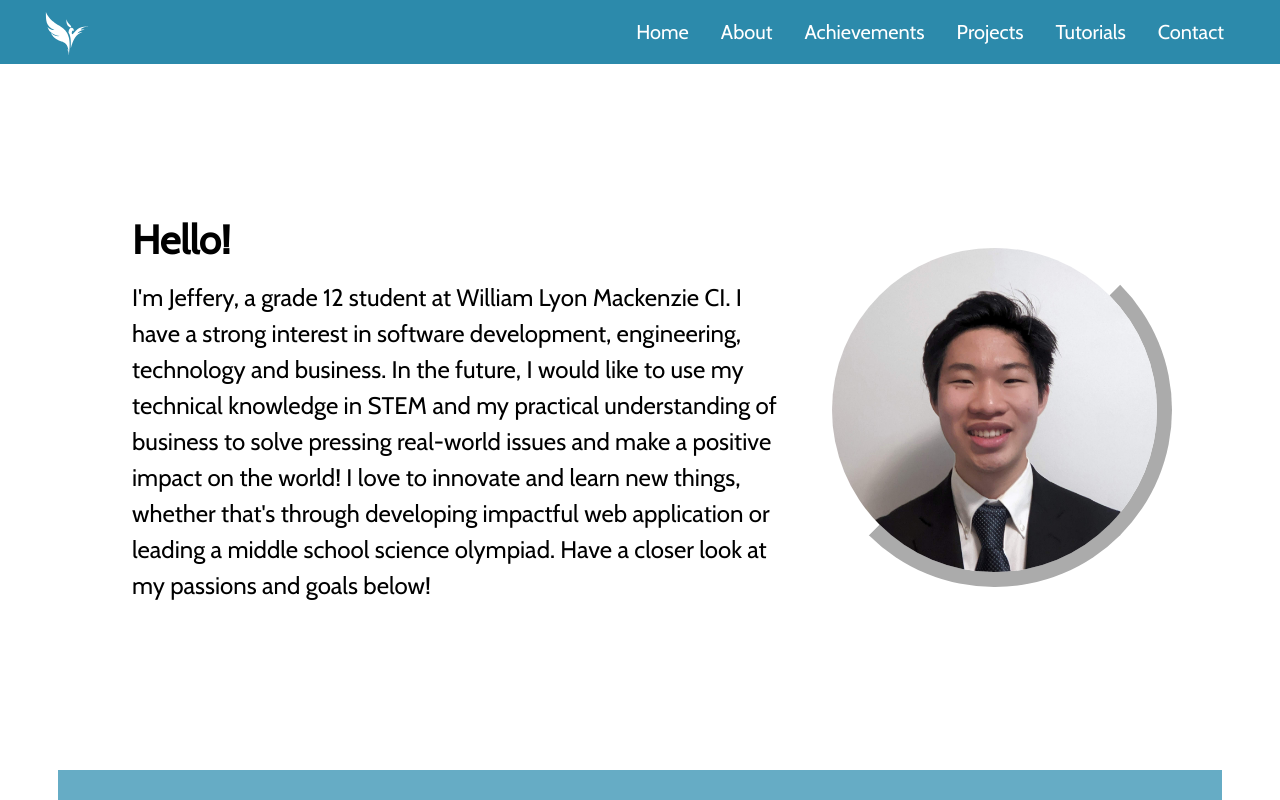
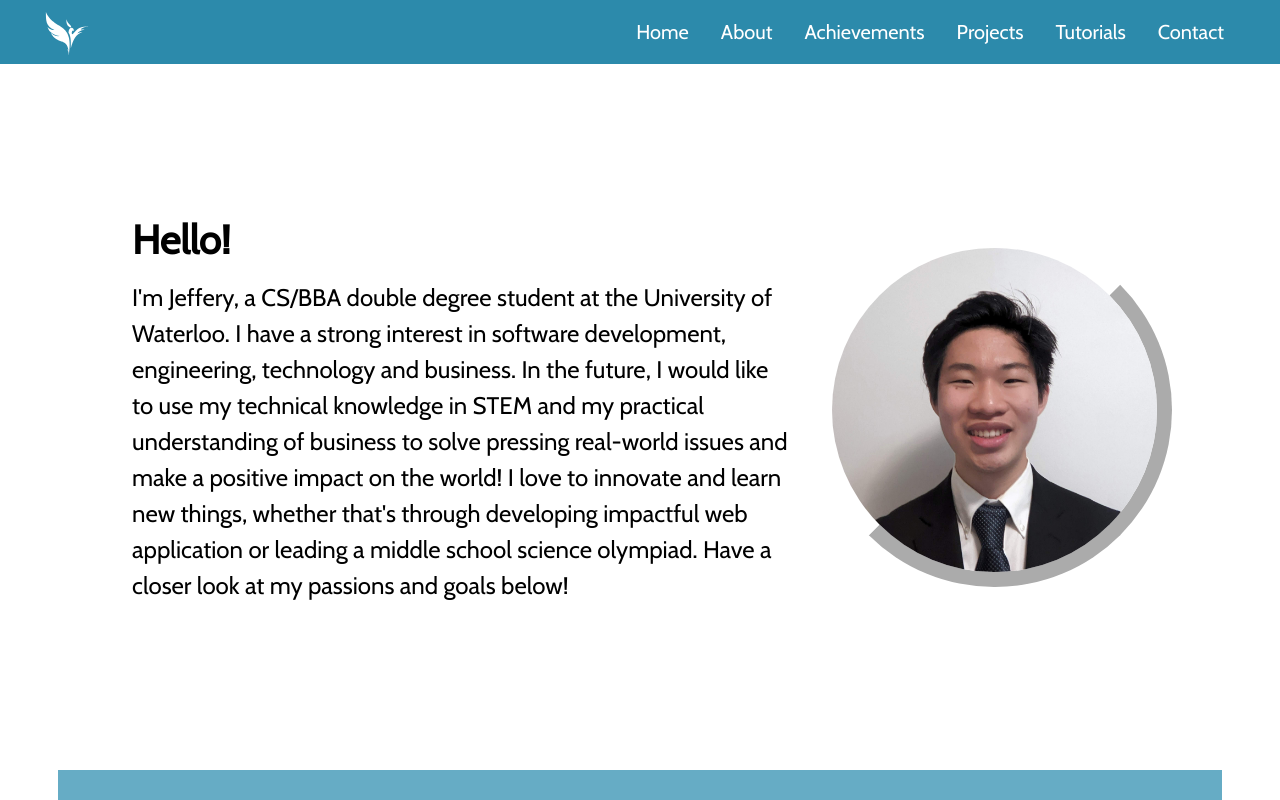
Before and after one commit to Jeffery05/jeffery05.github.io, a React (Create React App) app: page /about in a window 1280 px wide. Shown: the top 800 px of the page. Built offline with nearby package versions, Linux system fonts and the light colour scheme.

Commit message:
update school and program

```diff
--- a/src/Components/about.jsx
+++ b/src/Components/about.jsx
@@ -27,7 +27,7 @@ export default function About() {
             <b>Hello!</b>
           </h1>
           <p>
-            I'm Jeffery, a grade 12 student at William Lyon Mackenzie CI. I have
+            I'm Jeffery, a CS/BBA double degree student at the University of Waterloo. I have
             a strong interest in software development, engineering, technology
             and business. In the future, I would like to use my technical
             knowledge in STEM and my practical understanding of business to
--- a/src/Components/home.jsx
+++ b/src/Components/home.jsx
@@ -28,9 +28,7 @@ export default function Home() {
             Hello, I'm Jeffery!
           </h1>
           <p>
-            I am currently a grade 12 student in the
-            MaCS program (Math and Computer, Science program) at William Lyon
-            Mackenzie CI. Feel free to explore around my website! (I built it myself using React.js and HTML/CSS!) It features more about myself, my achievements, and my past coding projects.
+            I am currently a CS/BBA student at the University of Waterloo! Feel free to explore around my website! (I built it myself using React.js and HTML/CSS!) It features more about myself, my achievements, and my past coding projects.
           </p>
         </div>
         </div>
```
